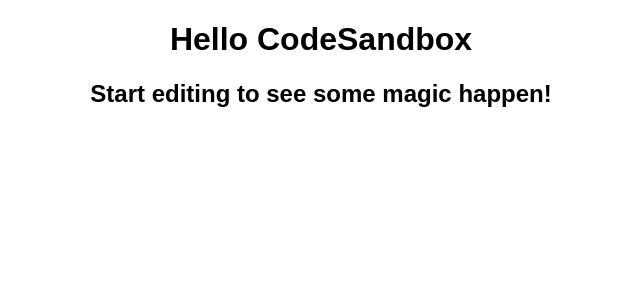
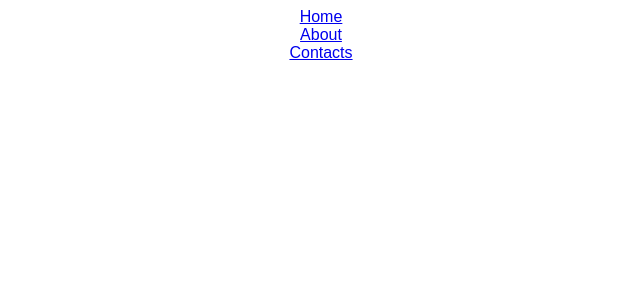
Before and after one commit to arif034/login-full-implementation, a React (Create React App) app: page /home in a window 1280 px wide. Shown: the top 300 px of the page, without its empty margins (319-959 px from the left). Built offline with nearby package versions, Linux system fonts and the light colour scheme.

Commit message:
components added components added

```diff
--- a/src/App.js
+++ b/src/App.js
@@ -1,10 +1,20 @@
 import "./styles.css";
-
+import { Routes, Route } from "react-router-dom";
+import Home from "./components/Home.js";
+import About from "./components/About.js";
+import Contacts from "./components/Contacts.js";
+import SignUp from "./components/SignUp.js";
+import SignIn from "./components/SignIn.js";
 export default function App() {
   return (
     <div className="App">
-      <h1>Hello CodeSandbox</h1>
-      <h2>Start editing to see some magic happen!</h2>
+      <Routes>
+        <Route path="/home" element={<Home />} />
+        <Route path="/about" element={<About />} />
+        <Route path="/contacts" element={<Contacts />} />
+        <Route path="/sign-up" element={<SignUp />} />
+        <Route path="/sign-in" element={<SignIn />} />
+      </Routes>
     </div>
   );
 }
--- /dev/null
+++ b/src/components/About.js
@@ -0,0 +1,12 @@
+import { Component } from "react";
+import Navbar from "./Navbar.js";
+class About extends Component {
+  render() {
+    return (
+      <div>
+        <Navbar />
+      </div>
+    );
+  }
+}
+export default About;
--- /dev/null
+++ b/src/components/Contacts.js
@@ -0,0 +1,12 @@
+import { Component } from "react";
+import Navbar from "./Navbar.js";
+class Contacts extends Component {
+  render() {
+    return (
+      <div>
+        <Navbar />
+      </div>
+    );
+  }
+}
+export default Contacts;
--- /dev/null
+++ b/src/components/Home.js
@@ -0,0 +1,12 @@
+import { Component } from "react";
+import Navbar from "./Navbar.js";
+class Home extends Component {
+  render() {
+    return (
+      <div>
+        <Navbar />
+      </div>
+    );
+  }
+}
+export default Home;
--- /dev/null
+++ b/src/components/Navbar.js
@@ -0,0 +1,16 @@
+import { Component } from "react";
+import { Link } from "react-router-dom";
+class Navbar extends Component {
+  render() {
+    return (
+      <div>
+        <Link to="/home">Home</Link>
+        <br />
+        <Link to="/about">About</Link>
+        <br />
+        <Link to="/contacts">Contacts</Link>
+      </div>
+    );
+  }
+}
+export default Navbar;
--- /dev/null
+++ b/src/components/SignIn.js
@@ -0,0 +1,12 @@
+import { Component } from "react";
+import Navbar from "./Navbar.js";
+class SignIn extends Component {
+  render() {
+    return (
+      <div>
+        <Navbar />
+      </div>
+    );
+  }
+}
+export default SignIn;
--- /dev/null
+++ b/src/components/SignUp.js
@@ -0,0 +1,12 @@
+import { Component } from "react";
+import Navbar from "./Navbar.js";
+class SignUp extends Component {
+  render() {
+    return (
+      <div>
+        <Navbar />
+      </div>
+    );
+  }
+}
+export default SignUp;
--- a/src/index.js
+++ b/src/index.js
@@ -1,12 +1,14 @@
 import { StrictMode } from "react";
 import ReactDOM from "react-dom";
-
+import { BrowserRouter as Router } from "react-router-dom";
 import App from "./App";
 
 const rootElement = document.getElementById("root");
 ReactDOM.render(
   <StrictMode>
-    <App />
+    <Router>
+      <App />
+    </Router>
   </StrictMode>,
   rootElement
 );
```
Also changed, not shown: package.json (+11 -2 lines).
